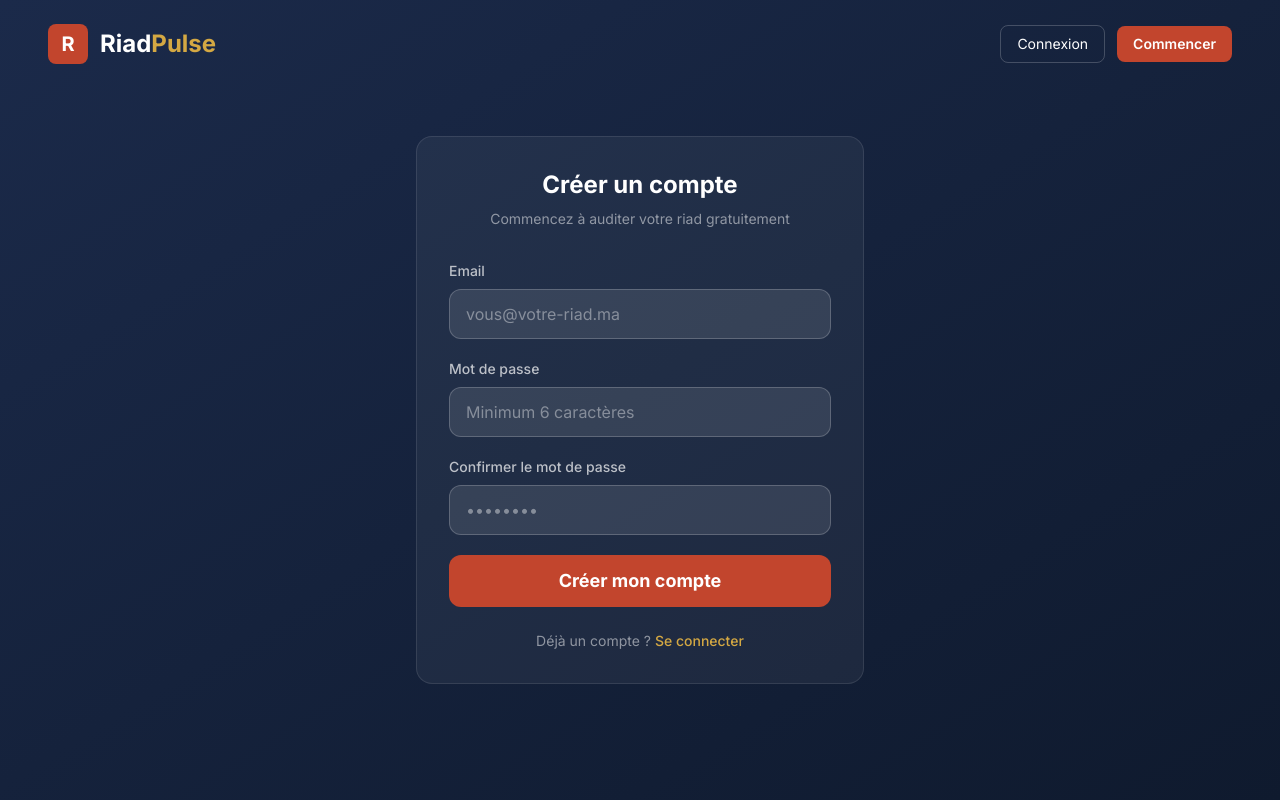
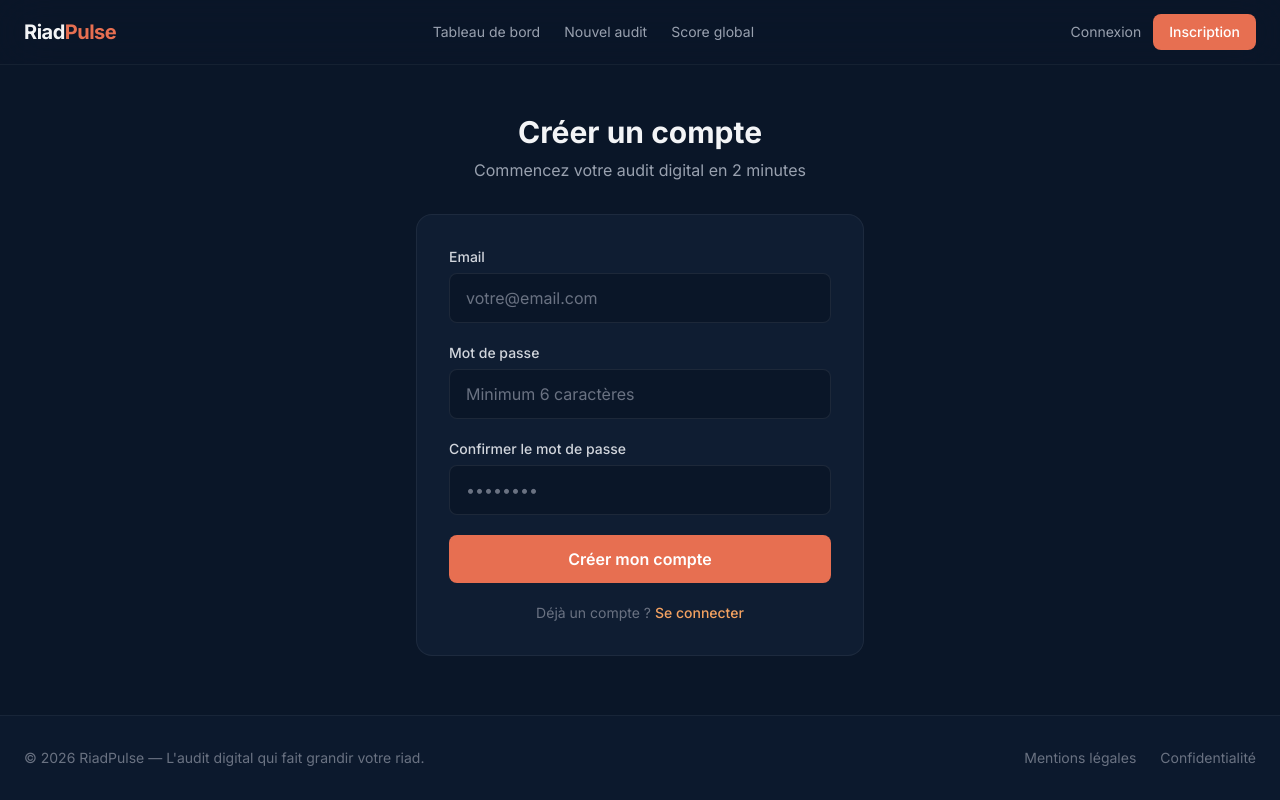
Before and after one commit to marcolucci2023/riadpulse, a Next.js app in the folder frontend/: page /register in a window 1280 px wide. Built offline with nearby package versions, Linux system fonts and the light colour scheme; no server answers.

Commit message:
Design: bleu nuit profond + terracotta sur toutes les pages

```diff
--- a/frontend/src/app/layout.tsx
+++ b/frontend/src/app/layout.tsx
@@ -1,16 +1,14 @@
-import type { Metadata } from "next";
-import { Inter } from "next/font/google";
-import "./globals.css";
+import type { Metadata } from 'next';
+import { Inter } from 'next/font/google';
+import './globals.css';
+import Link from 'next/link';
+import { Footer } from '@/components/Footer';
 
-const inter = Inter({ subsets: ["latin"] });
+const inter = Inter({ subsets: ['latin'] });
 
 export const metadata: Metadata = {
-  title: "RiadPulse — Audit Digital pour Riads & Hôtels",
-  description:
-    "Découvrez exactement où votre riad perd de l'argent en commissions et comment vendre plus en direct. Audit digital complet, score de performance, analyse concurrentielle.",
-  icons: {
-    icon: "/favicon.svg",
-  },
+  title: 'RiadPulse — Audit Digital pour Riads & Hôtels',
+  description: 'Score global, audit site web, pricing, e-réputation, commissions OTA. Le diagnostic digital complet pour riads et hôtels indépendants au Maroc.',
 };
 
 export default function RootLayout({
@@ -19,8 +17,32 @@ export default function RootLayout({
   children: React.ReactNode;
 }) {
   return (
-    <html lang="fr">
-      <body className={inter.className}>{children}</body>
+    <html lang="fr" className={inter.className}>
+      <body className="min-h-screen flex flex-col bg-[#0a1628] text-gray-100">
+        {/* ── HEADER ── */}
+        <header className="border-b border-white/5 bg-[#0a1628]/80 backdrop-blur-xl sticky top-0 z-50">
+          <div className="max-w-7xl mx-auto px-4 sm:px-6 h-16 flex items-center justify-between">
+            <Link href="/" className="text-xl font-bold tracking-tight">
+              Riad<span className="text-[#e76f51]">Pulse</span>
+            </Link>
+            <nav className="hidden md:flex items-center gap-6 text-sm text-gray-400">
+              <Link href="/dashboard" className="hover:text-white transition-colors">Tableau de bord</Link>
+              <Link href="/audit" className="hover:text-white transition-colors">Nouvel audit</Link>
+              <Link href="/score" className="hover:text-white transition-colors">Score global</Link>
+            </nav>
+            <div className="flex items-center gap-3">
+              <Link href="/login" className="text-sm text-gray-400 hover:text-white transition-colors">Connexion</Link>
+              <Link href="/register" className="text-sm px-4 py-2 rounded-lg bg-[#e76f51] hover:bg-[#d4603f] text-white font-medium transition-colors">Inscription</Link>
+            </div>
+          </div>
+        </header>
+
+        {/* ── MAIN ── */}
+        <main className="flex-1">{children}</main>
+
+        {/* ── FOOTER ── */}
+        <Footer />
+      </body>
     </html>
   );
 }
--- a/frontend/src/app/login/page.tsx
+++ b/frontend/src/app/login/page.tsx
@@ -1,103 +1,88 @@
-"use client";
+'use client';
 
-import { useState } from "react";
-import { useRouter } from "next/navigation";
-import Link from "next/link";
-import Header from "@/components/Header";
-import { loginUser, saveToken } from "@/lib/api";
+import { useState } from 'react';
+import { useRouter } from 'next/navigation';
+import Link from 'next/link';
+import { loginUser, saveToken } from '@/lib/api';
 
 export default function LoginPage() {
   const router = useRouter();
-  const [email, setEmail] = useState("");
-  const [password, setPassword] = useState("");
+  const [email, setEmail] = useState('');
+  const [password, setPassword] = useState('');
+  const [error, setError] = useState('');
   const [loading, setLoading] = useState(false);
-  const [error, setError] = useState("");
 
-  async function handleSubmit(e: React.FormEvent) {
+  const handleSubmit = async (e: React.FormEvent) => {
     e.preventDefault();
-    setError("");
+    setError('');
     setLoading(true);
-
     try {
       const data = await loginUser(email, password);
-      saveToken(data.access_token, data.email);
-      router.push("/dashboard");
-    } catch (err) {
-      setError(err instanceof Error ? err.message : "Erreur inconnue");
+      saveToken(data.access_token);
+      router.push('/dashboard');
+    } catch (err: unknown) {
+      const message = err instanceof Error ? err.message : 'Erreur de connexion';
+      setError(message);
     } finally {
       setLoading(false);
     }
-  }
+  };
 
   return (
-    <main className="min-h-screen bg-gradient-to-br from-[#1B2A4A] to-[#0F1A2E] text-white">
-      <Header />
+    <div className="min-h-[80vh] flex items-center justify-center px-4">
+      <div className="w-full max-w-md">
+        <div className="text-center mb-8">
+          <h1 className="text-3xl font-bold">Connexion</h1>
+          <p className="text-gray-400 mt-2">Accédez à votre espace RiadPulse</p>
+        </div>
 
-      <div className="flex items-center justify-center px-6 py-12">
-        <div className="w-full max-w-md">
-          <div className="bg-white/5 border border-white/10 rounded-2xl p-8">
-            <h1 className="text-2xl font-bold text-center mb-2">Connexion</h1>
-            <p className="text-white/50 text-center text-sm mb-8">
-              Accédez à votre dashboard d&apos;audit
-            </p>
-
+        <form onSubmit={handleSubmit} className="bg-[#0f1d32] border border-white/[0.06] rounded-2xl p-8 space-y-5">
           {error && (
-              <div className="bg-red-900/30 border border-red-500/30 rounded-lg px-4 py-3 text-red-300 text-sm mb-6">
-                ❌ {error}
+            <div className="bg-red-500/10 border border-red-500/20 text-red-400 text-sm rounded-lg p-3">
+              {error}
             </div>
           )}
 
-            <form onSubmit={handleSubmit} className="space-y-5">
           <div>
-                <label className="block text-sm font-medium text-white/70 mb-2">
-                  Email
-                </label>
+            <label className="block text-sm font-medium text-gray-300 mb-1.5">Email</label>
             <input
               type="email"
               value={email}
               onChange={(e) => setEmail(e.target.value)}
-                  placeholder="vous@votre-riad.ma"
               required
-                  className="w-full px-4 py-3 rounded-xl bg-white/10 border border-white/20 text-white placeholder-white/40 focus:outline-none focus:border-[#D4A843] transition"
+              className="w-full px-4 py-3 rounded-lg bg-[#0a1628] border border-white/[0.08] text-white placeholder-gray-500 focus:outline-none focus:ring-2 focus:ring-[#e76f51] focus:border-transparent transition"
+              placeholder="votre@email.com"
             />
           </div>
 
           <div>
-                <label className="block text-sm font-medium text-white/70 mb-2">
-                  Mot de passe
-                </label>
+            <label className="block text-sm font-medium text-gray-300 mb-1.5">Mot de passe</label>
             <input
               type="password"
               value={password}
               onChange={(e) => setPassword(e.target.value)}
+              required
+              className="w-full px-4 py-3 rounded-lg bg-[#0a1628] border border-white/[0.08] text-white placeholder-gray-500 focus:outline-none focus:ring-2 focus:ring-[#e76f51] focus:border-transparent transition"
               placeholder="••••••••"
-                  required
-                  minLength={6}
-                  className="w-full px-4 py-3 rounded-xl bg-white/10 border border-white/20 text-white placeholder-white/40 focus:outline-none focus:border-[#D4A843] transition"
             />
           </div>
 
           <button
             type="submit"
             disabled={loading}
-                className="w-full py-3 rounded-xl bg-[#C2452D] hover:bg-[#A83A25] disabled:opacity-50 transition font-bold text-lg"
+            className="w-full py-3 rounded-lg bg-[#e76f51] hover:bg-[#d4603f] text-white font-semibold transition-colors disabled:opacity-50"
           >
-                {loading ? "Connexion..." : "Se connecter"}
+            {loading ? 'Connexion...' : 'Se connecter'}
           </button>
-            </form>
 
-            <p className="text-center text-white/50 text-sm mt-6">
-              Pas encore de compte ?{" "}
-              <Link
-                href="/register"
-                className="text-[#D4A843] hover:underline font-medium"
-              >
-                Créer un compte gratuit
+          <p className="text-center text-sm text-gray-500">
+            Pas encore de compte ?{' '}
+            <Link href="/register" className="text-[#f4a261] hover:text-[#e76f51] font-medium transition-colors">
+              Créer un compte
             </Link>
           </p>
+        </form>
       </div>
     </div>
-      </div>
-    </main>
   );
 }
--- a/frontend/src/app/register/page.tsx
+++ b/frontend/src/app/register/page.tsx
@@ -1,132 +1,112 @@
-"use client";
+'use client';
 
-import { useState } from "react";
-import { useRouter } from "next/navigation";
-import Link from "next/link";
-import Header from "@/components/Header";
-import { registerUser, saveToken } from "@/lib/api";
+import { useState } from 'react';
+import { useRouter } from 'next/navigation';
+import Link from 'next/link';
+import { registerUser, saveToken } from '@/lib/api';
 
 export default function RegisterPage() {
   const router = useRouter();
-  const [email, setEmail] = useState("");
-  const [password, setPassword] = useState("");
-  const [confirm, setConfirm] = useState("");
+  const [email, setEmail] = useState('');
+  const [password, setPassword] = useState('');
+  const [confirm, setConfirm] = useState('');
+  const [error, setError] = useState('');
   const [loading, setLoading] = useState(false);
-  const [error, setError] = useState("");
 
-  async function handleSubmit(e: React.FormEvent) {
+  const handleSubmit = async (e: React.FormEvent) => {
     e.preventDefault();
-    setError("");
+    setError('');
 
     if (password !== confirm) {
-      setError("Les mots de passe ne correspondent pas.");
+      setError('Les mots de passe ne correspondent pas.');
       return;
     }
 
     if (password.length < 6) {
-      setError("Le mot de passe doit faire au moins 6 caractères.");
+      setError('Le mot de passe doit contenir au moins 6 caractères.');
       return;
     }
 
     setLoading(true);
-
     try {
       const data = await registerUser(email, password);
-      saveToken(data.access_token, data.email);
-      router.push("/dashboard");
-    } catch (err) {
-      setError(err instanceof Error ? err.message : "Erreur inconnue");
+      saveToken(data.access_token);
+      router.push('/dashboard');
+    } catch (err: unknown) {
+      const message = err instanceof Error ? err.message : "Erreur lors de l'inscription";
+      setError(message);
     } finally {
       setLoading(false);
     }
-  }
+  };
 
   return (
-    <main className="min-h-screen bg-gradient-to-br from-[#1B2A4A] to-[#0F1A2E] text-white">
-      <Header />
+    <div className="min-h-[80vh] flex items-center justify-center px-4">
+      <div className="w-full max-w-md">
+        <div className="text-center mb-8">
+          <h1 className="text-3xl font-bold">Créer un compte</h1>
+          <p className="text-gray-400 mt-2">Commencez votre audit digital en 2 minutes</p>
+        </div>
 
-      <div className="flex items-center justify-center px-6 py-12">
-        <div className="w-full max-w-md">
-          <div className="bg-white/5 border border-white/10 rounded-2xl p-8">
-            <h1 className="text-2xl font-bold text-center mb-2">
-              Créer un compte
-            </h1>
-            <p className="text-white/50 text-center text-sm mb-8">
-              Commencez à auditer votre riad gratuitement
-            </p>
-
+        <form onSubmit={handleSubmit} className="bg-[#0f1d32] border border-white/[0.06] rounded-2xl p-8 space-y-5">
           {error && (
-              <div className="bg-red-900/30 border border-red-500/30 rounded-lg px-4 py-3 text-red-300 text-sm mb-6">
-                ❌ {error}
+            <div className="bg-red-500/10 border border-red-500/20 text-red-400 text-sm rounded-lg p-3">
+              {error}
             </div>
           )}
 
-            <form onSubmit={handleSubmit} className="space-y-5">
           <div>
-                <label className="block text-sm font-medium text-white/70 mb-2">
-                  Email
-                </label>
+            <label className="block text-sm font-medium text-gray-300 mb-1.5">Email</label>
             <input
               type="email"
               value={email}
               onChange={(e) => setEmail(e.target.value)}
-                  placeholder="vous@votre-riad.ma"
               required
-                  className="w-full px-4 py-3 rounded-xl bg-white/10 border border-white/20 text-white placeholder-white/40 focus:outline-none focus:border-[#D4A843] transition"
+              className="w-full px-4 py-3 rounded-lg bg-[#0a1628] border border-white/[0.08] text-white placeholder-gray-500 focus:outline-none focus:ring-2 focus:ring-[#e76f51] focus:border-transparent transition"
+              placeholder="votre@email.com"
             />
           </div>
 
           <div>
-                <label className="block text-sm font-medium text-white/70 mb-2">
-                  Mot de passe
-                </label>
+            <label className="block text-sm font-medium text-gray-300 mb-1.5">Mot de passe</label>
             <input
               type="password"
               value={password}
               onChange={(e) => setPassword(e.target.value)}
+              required
+              className="w-full px-4 py-3 rounded-lg bg-[#0a1628] border border-white/[0.08] text-white placeholder-gray-500 focus:outline-none focus:ring-2 focus:ring-[#e76f51] focus:border-transparent transition"
               placeholder="Minimum 6 caractères"
-                  required
-                  minLength={6}
-                  className="w-full px-4 py-3 rounded-xl bg-white/10 border border-white/20 text-white placeholder-white/40 focus:outline-none focus:border-[#D4A843] transition"
             />
           </div>
 
           <div>
-                <label className="block text-sm font-medium text-white/70 mb-2">
-                  Confirmer le mot de passe
-                </label>
+            <label className="block text-sm font-medium text-gray-300 mb-1.5">Confirmer le mot de passe</label>
             <input
               type="password"
               value={confirm}
               onChange={(e) => setConfirm(e.target.value)}
+              required
+              className="w-full px-4 py-3 rounded-lg bg-[#0a1628] border border-white/[0.08] text-white placeholder-gray-500 focus:outline-none focus:ring-2 focus:ring-[#e76f51] focus:border-transparent transition"
               placeholder="••••••••"
-                  required
-                  minLength={6}
-                  className="w-full px-4 py-3 rounded-xl bg-white/10 border border-white/20 text-white placeholder-white/40 focus:outline-none focus:border-[#D4A843] transition"
             />
           </div>
 
           <button
             type="submit"
             disabled={loading}
-                className="w-full py-3 rounded-xl bg-[#C2452D] hover:bg-[#A83A25] disabled:opacity-50 transition font-bold text-lg"
+            className="w-full py-3 rounded-lg bg-[#e76f51] hover:bg-[#d4603f] text-white font-semibold transition-colors disabled:opacity-50"
           >
-                {loading ? "Création..." : "Créer mon compte"}
+            {loading ? 'Inscription...' : 'Créer mon compte'}
           </button>
-            </form>
 
-            <p className="text-center text-white/50 text-sm mt-6">
-              Déjà un compte ?{" "}
-              <Link
-                href="/login"
-                className="text-[#D4A843] hover:underline font-medium"
-              >
+          <p className="text-center text-sm text-gray-500">
+            Déjà un compte ?{' '}
+            <Link href="/login" className="text-[#f4a261] hover:text-[#e76f51] font-medium transition-colors">
               Se connecter
             </Link>
           </p>
+        </form>
       </div>
     </div>
-      </div>
-    </main>
   );
 }
--- a/frontend/src/components/Footer.tsx
+++ b/frontend/src/components/Footer.tsx
@@ -1,29 +1,19 @@
-"use client";
+'use client';
 
-import { useState, useEffect } from "react";
-import Link from "next/link";
+import { useState, useEffect } from 'react';
+import Link from 'next/link';
 
-export default function Footer() {
-  const [year, setYear] = useState("");
-
-  useEffect(() => {
-    setYear(new Date().getFullYear().toString());
-  }, []);
+export function Footer() {
+  const [year, setYear] = useState('');
+  useEffect(() => { setYear(new Date().getFullYear().toString()); }, []);
 
   return (
-    <footer className="border-t border-white/10 py-8 text-center text-white/40 text-sm">
-      <div className="max-w-4xl mx-auto px-6">
-        <div className="flex flex-col md:flex-row items-center justify-between gap-3">
-          <span>© {year} RiadPulse — Fait au Maroc 🇲🇦</span>
-          <div className="flex gap-4">
-            <Link href="/mentions-legales" className="hover:text-[#D4A843] transition">
-              Mentions légales
-            </Link>
-            <span className="text-white/20">|</span>
-            <Link href="/politique-confidentialite" className="hover:text-[#D4A843] transition">
-              Politique de confidentialité
-            </Link>
-          </div>
+    <footer className="border-t border-white/5 bg-[#0f1d32]/50 py-8 px-4 sm:px-6">
+      <div className="max-w-7xl mx-auto flex flex-col md:flex-row items-center justify-between gap-4 text-sm text-gray-500">
+        <p>© {year} RiadPulse — L&apos;audit digital qui fait grandir votre riad.</p>
+        <div className="flex items-center gap-6">
+          <Link href="/mentions-legales" className="hover:text-gray-300 transition-colors">Mentions légales</Link>
+          <Link href="/politique-confidentialite" className="hover:text-gray-300 transition-colors">Confidentialité</Link>
         </div>
       </div>
     </footer>
```
Also changed, not shown: frontend/src/app/globals.css (line endings or trailing spaces), 1 other file (tests, documents, lock files or other folders). Lines whose indentation alone changed are shown as unchanged.
